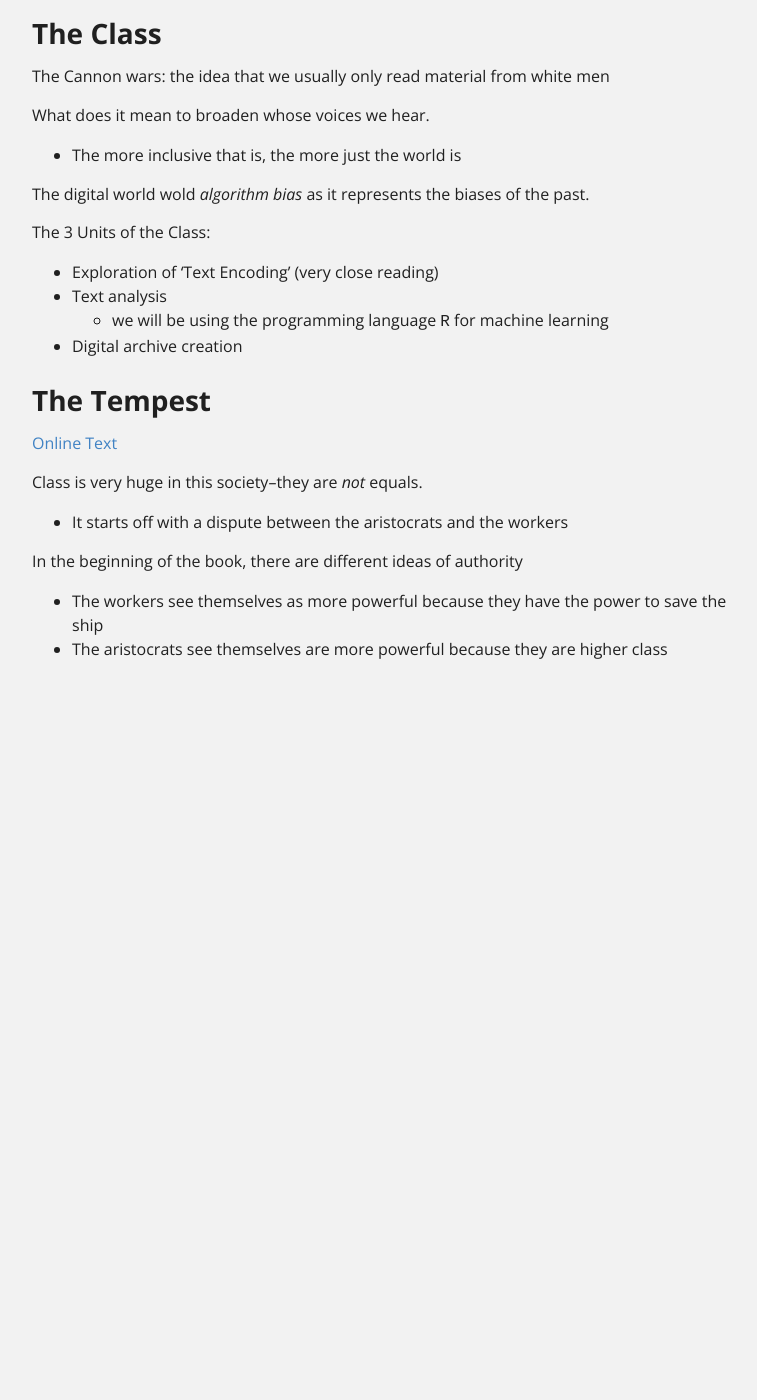
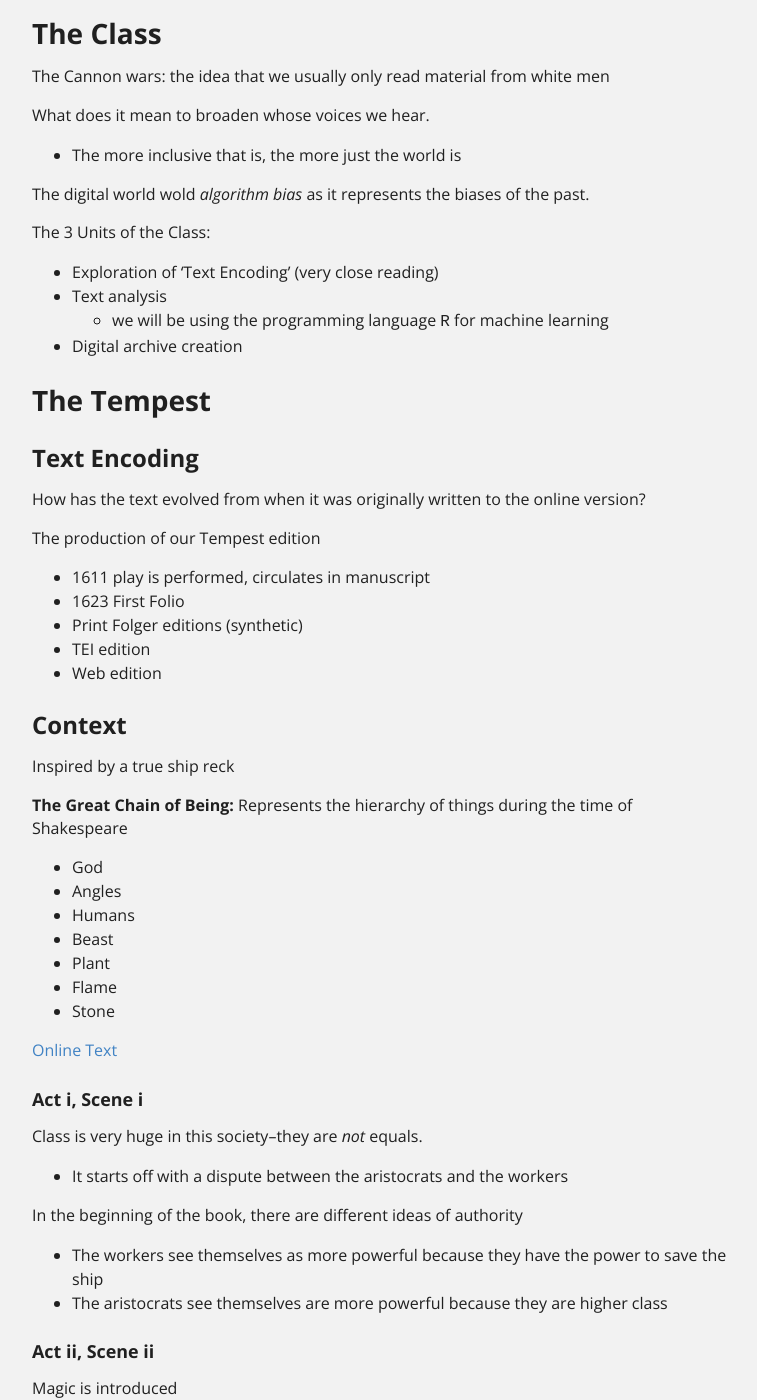
Before and after one commit to eric-chapdelaine/eric-chapdelaine.github.io, a Jekyll site: the page built from notes/engl2150.md, in a window 1280 px wide and 1400 px high, scrolled down 168 px. Shown: the whole window, without its empty margins (258-1015 px from the left). Built offline with Jekyll 4.4.1, drawn with Linux system fonts in a browser that asks for light colours; before the commit the page ends 900 px from its top, so only the background shows below that.

Commit message:
[ENGL2150] Lecture 2

```diff
--- a/notes/engl2150.md
+++ b/notes/engl2150.md
@@ -29,7 +29,33 @@ The 3 Units of the Class:
 
 # The Tempest
 
+## Text Encoding
+
+How has the text evolved from when it was originally written to the online version?
+
+The production of our Tempest edition
+* 1611 play is performed, circulates in manuscript
+* 1623 First Folio
+* Print Folger editions (synthetic)
+* TEI edition
+* Web edition
+
+
+## Context
+Inspired by a true ship reck
+
+**The Great Chain of Being:** Represents the hierarchy of things during the time of Shakespeare
+* God
+* Angles
+* Humans
+* Beast
+* Plant
+* Flame
+* Stone
+
 [Online Text](https://shakespeare.folger.edu/shakespeares-works/the-tempest/act-1-scene-1/)
+
+### Act i, Scene i
 
 Class is very huge in this society--they are *not* equals.
 * It starts off with a dispute between the aristocrats and the workers
@@ -37,3 +63,7 @@ Class is very huge in this society--they are *not* equals.
 In the beginning of the book, there are different ideas of authority
 * The workers see themselves as more powerful because they have the power to save the ship
 * The aristocrats see themselves are more powerful because they are higher class
+
+### Act ii, Scene ii
+
+Magic is introduced
```
